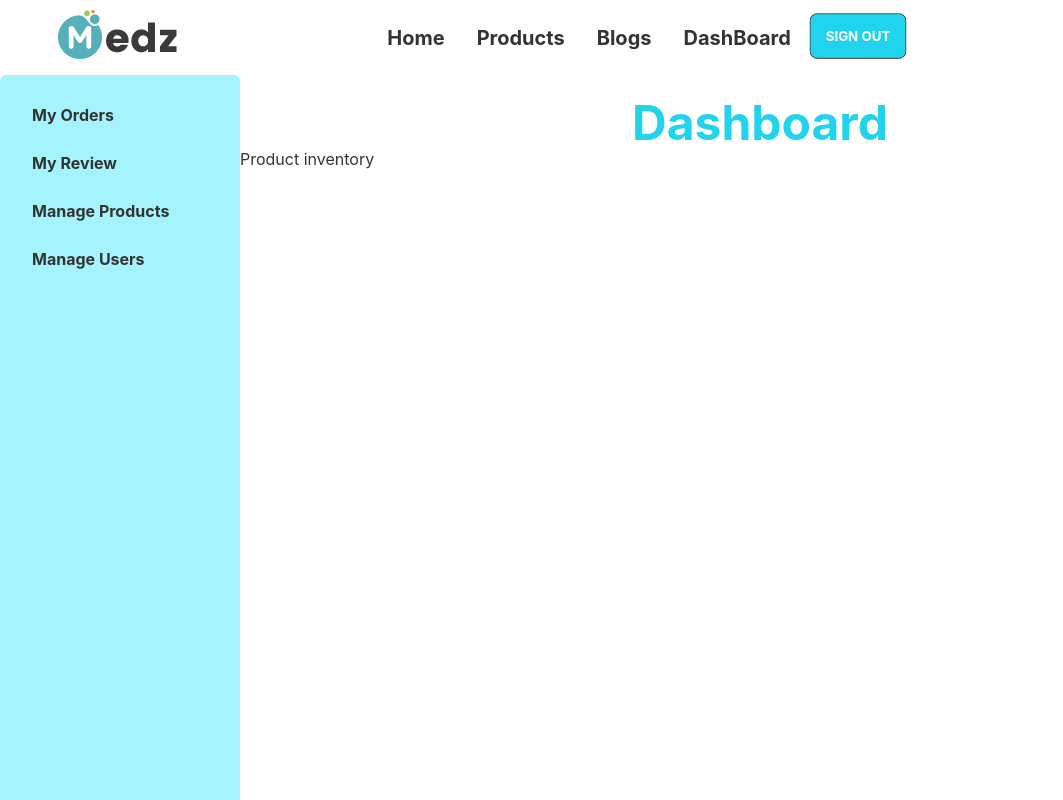
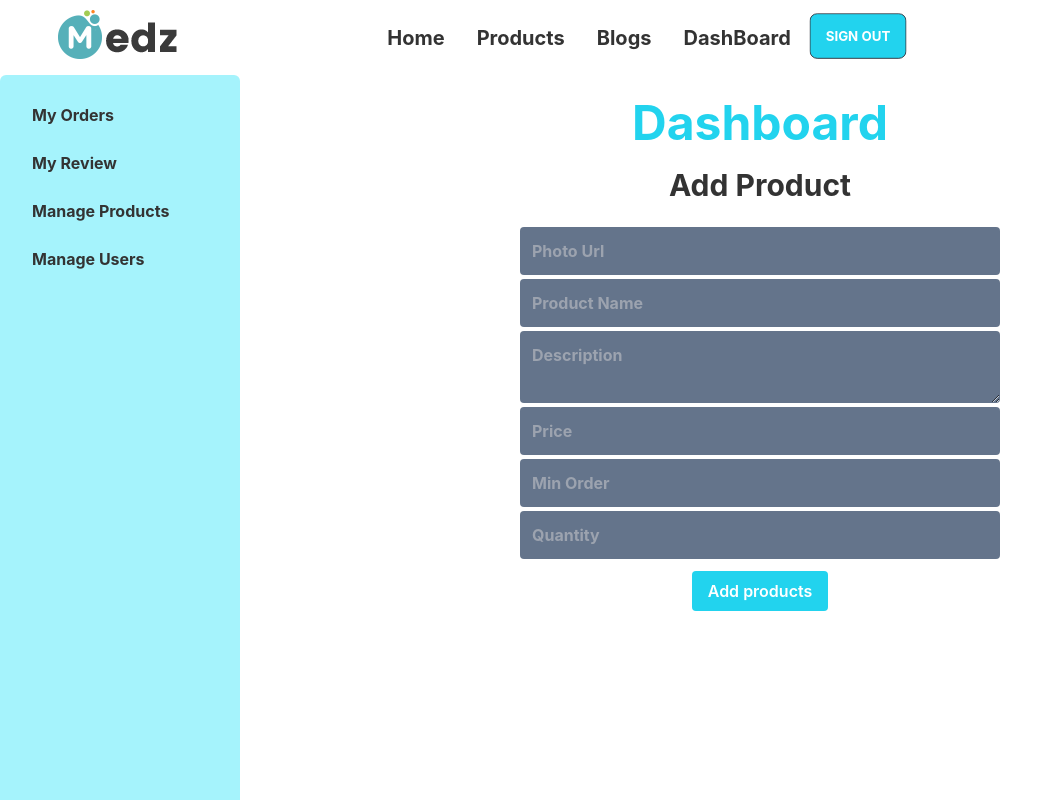
Before and after one commit to alamin-32/Medz_-_co, a React (Create React App) app: page /dashboard/manageItem in a window 1280 px wide. Shown: the top 800 px of the page, without its empty margins (0-1063 px from the left). Built offline with nearby package versions, Linux system fonts and the light colour scheme; no server answers; sample sign-in values are in the browser's storage.

Commit message:
add product applied

```diff
--- /dev/null
+++ b/src/Pages/Dashboard/AllUsers.js
@@ -0,0 +1,36 @@
+import React from 'react';
+
+const AllUsers = ({ user }) => {
+    const { email, _id } = user
+
+    const makeAdmin = () => {
+        fetch(`https://medz-app.herokuapp.com/users/admin/${email}`, {
+            method: 'PUT',
+            headers: {
+                'content-type': 'application/json'
+            }
+                .then(res => res.json())
+                .then(data => {
+                    console.log(data);
+                })
+        })
+
+    }
+    return (
+        <tr>
+            <th className='font-semibold text-center bg-cyan-100 '>1</th>
+            <td className='font-semibold text-start bg-cyan-100 '>{email}</td>
+            <td className='font-semibold text-start bg-cyan-100 '>{_id}</td>
+            <td className='font-semibold text-center bg-cyan-100 '>
+                <button
+                    onClick={makeAdmin}
+                    className='bg-cyan-700 px-5 py-2 rounded text-white font-bold'
+                >Make Admin
+                </button>
+            </td>
+        </tr>
+
+    );
+};
+
+export default AllUsers;
--- a/src/Pages/Dashboard/ManageItems.js
+++ b/src/Pages/Dashboard/ManageItems.js
@@ -1,9 +1,38 @@
 import React from 'react';
+import { useForm } from 'react-hook-form';
 
 const ManageItems = () => {
+    const { register, handleSubmit } = useForm();
+
+    const onSubmit = data => {
+        fetch('https://medz-app.herokuapp.com/products', {
+            method: 'POST',
+            headers: {
+                "content-type": "application/json"
+            },
+            body: JSON.stringify(data)
+        })
+            .then(res => res.json())
+            .then(result => {
+                console.log(result);
+                alert('product added')
+            })
+    };
+
+
     return (
         <div>
-            <h1>Product inventory</h1>
+            <h1 className='text-center text-3xl font-bold mt-5'>Add Product</h1>
+            <form className='flex flex-col px-5  lg:w-3/6 mx-auto mt-6' onSubmit={handleSubmit(onSubmit)}>
+                <input className=' font-bold text-white mb-1 p-3 rounded  bg-slate-500' name='img' placeholder='Photo Url' type="text" {...register("img")} />
+                <input className=' font-bold mb-1 p-3 rounded bg-slate-500' name='name' placeholder='Product Name' {...register("name")} />
+                <textarea className='font-bold mb-1 p-3 rounded bg-slate-500'
+                    name='description' placeholder='Description' {...register("description")} />
+                <input className='font-bold mb-1 p-3 rounded bg-slate-500' name='price' placeholder='Price' type="number" {...register("price")} />
+                <input className='font-bold mb-1 p-3 rounded bg-slate-500' name='order' placeholder='Min Order' type="number" {...register("order")} />
+                <input className='font-bold mb-1 p-3 rounded bg-slate-500' name='available' placeholder='Quantity' type="number" {...register("available")} />
+                <input className='mb-2 w-50 mx-auto bg-cyan-400 mt-2 px-4 py-2 rounded text-large font-semibold text-white add-product' type="submit" value="Add products" />
+            </form>
         </div>
     );
 };
--- a/src/Pages/Dashboard/ManageUsers.js
+++ b/src/Pages/Dashboard/ManageUsers.js
@@ -1,4 +1,5 @@
 import React, { useEffect, useState } from 'react';
+import AllUsers from './AllUsers';
 
 const ManageUsers = () => {
     const [users, setUsers] = useState([])
@@ -26,18 +27,10 @@ const ManageUsers = () => {
                     </thead>
                     <tbody>
                         {
-                            users.map((user, index) =>
-                                <tr key={user._id}>
-                                    <th className='font-semibold text-center bg-cyan-100 '>{index + 1}</th>
-                                    <td className='font-semibold text-start bg-cyan-100 '>{user.email}</td>
-                                    <td className='font-semibold text-start bg-cyan-100 '>{user._id}</td>
-                                    <td className='font-semibold text-center bg-cyan-100 '>
-                                        <button
-                                            className='bg-cyan-700 px-5 py-2 rounded text-white font-bold'
-                                        >Make Admin
-                                        </button>
-                                    </td>
-                                </tr>)
+                            users.map((user) => <AllUsers
+                                key={user._id}
+                                user={user}
+                            ></AllUsers>)
                         }
                     </tbody>
                 </table>
--- a/src/Pages/Hooks/useUsers.js
+++ /dev/null
@@ -1,12 +0,0 @@
-import { useEffect, useState } from "react"
-
-const useUsers = () => {
-    const [users, setUsers] = useState([])
-    useEffect(() => {
-        fetch('https://medz-app.herokuapp.com/users')
-            .then(res => res.json())
-            .then(data => setUsers(data))
-    }, [])
-    return { users, setUsers }
-}
-export default useUsers
```
